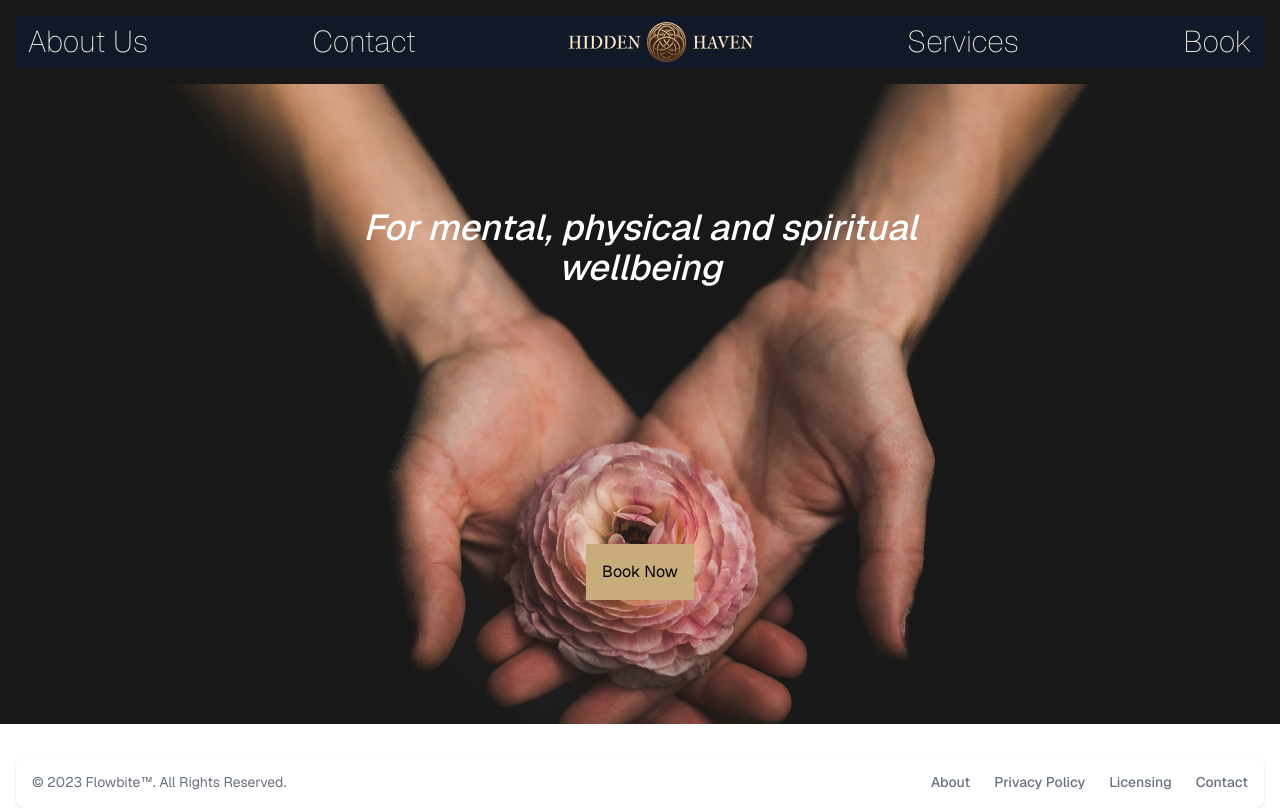
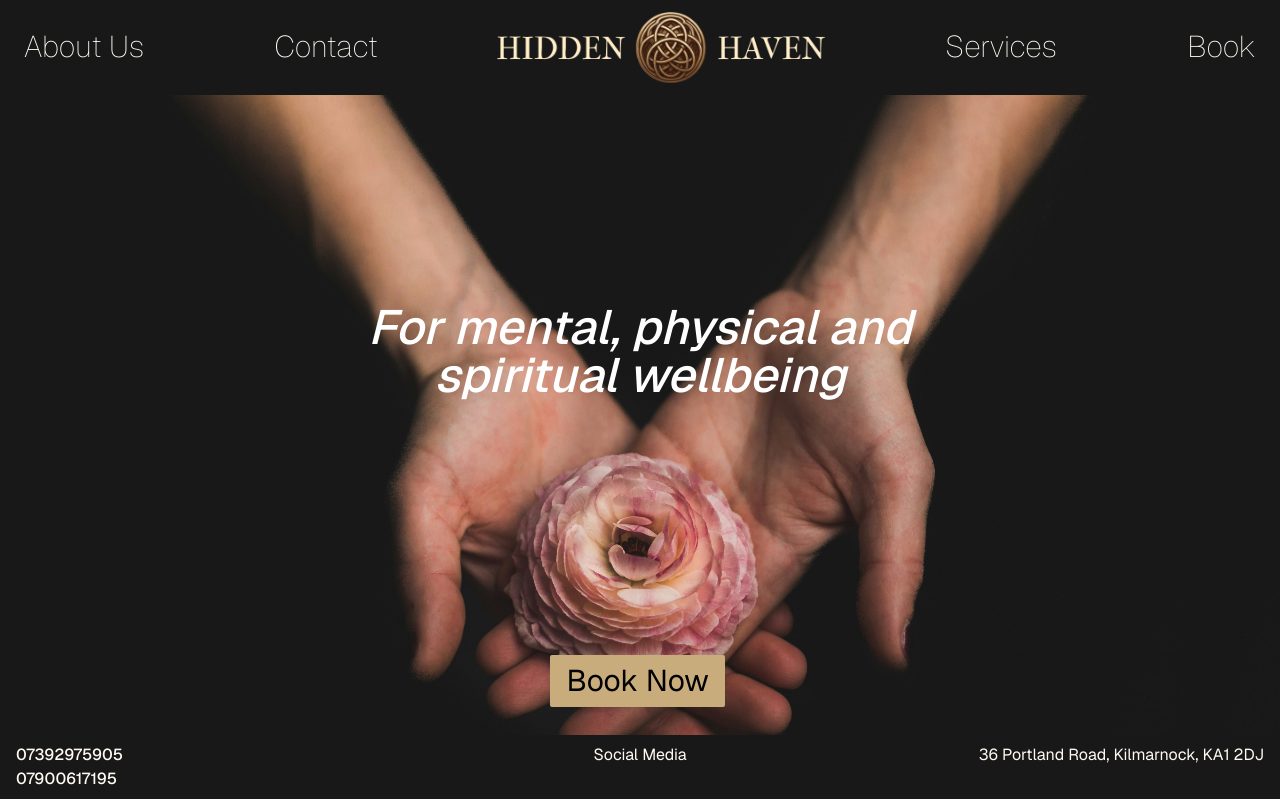
Before and after one commit to BSasfy/hidden-haven, a Next.js app: page / in a window 1280 px wide. Built offline with nearby package versions, Linux system fonts and the light colour scheme.

Commit message:
Footer and Front Page

```diff
--- a/app/_components/footer/Footer.tsx
+++ b/app/_components/footer/Footer.tsx
@@ -1,36 +1,17 @@
 export function Footer() {
   return (
-    <footer className="m-4 rounded-lg bg-white shadow dark:bg-gray-800">
-      <div className="mx-auto w-full max-w-screen-xl p-4 md:flex md:items-center md:justify-between">
-        <span className="text-sm text-gray-500 sm:text-center dark:text-gray-400">
-          © 2023{" "}
-          <a href="https://flowbite.com/" className="hover:underline">
-            Flowbite™
-          </a>
-          . All Rights Reserved.
+    <footer className="bg-[#181818]">
+      <div className="flex w-full max-w-screen-xl flex-col justify-between gap-4 px-4 py-2 text-[#FFFBF2] max-sm:items-center md:flex-row">
+        <span className="text-md w-1/3 justify-items-center font-medium md:justify-items-start">
+          <div>07392975905</div>
+          <div>07900617195</div>
         </span>
-        <ul className="mt-3 flex flex-wrap items-center text-sm font-medium text-gray-500 sm:mt-0 dark:text-gray-400">
-          <li>
-            <a href="#" className="me-4 hover:underline md:me-6">
-              About
-            </a>
-          </li>
-          <li>
-            <a href="#" className="me-4 hover:underline md:me-6">
-              Privacy Policy
-            </a>
-          </li>
-          <li>
-            <a href="#" className="me-4 hover:underline md:me-6">
-              Licensing
-            </a>
-          </li>
-          <li>
-            <a href="#" className="hover:underline">
-              Contact
-            </a>
-          </li>
-        </ul>
+        <div className="w-1/3 justify-items-center">
+          <div>Social Media</div>
+        </div>
+        <div className="w-1/3 justify-items-center max-sm:text-center md:justify-items-end">
+          <div>36 Portland Road, Kilmarnock, KA1 2DJ</div>
+        </div>
       </div>
     </footer>
   );
--- a/app/_components/nav-bar/NavBar.tsx
+++ b/app/_components/nav-bar/NavBar.tsx
@@ -1,7 +1,7 @@
 export function NavBar() {
   return (
     <nav className="border-gray-200 bg-[#181818]">
-      <div className="flex max-w-screen-xl flex-wrap p-4">
+      <div className="flex max-w-screen-xl flex-wrap p-3">
         {/* Hamburger menu button */}
         {/* <button
           data-collapse-toggle="navbar-default"
@@ -13,45 +13,42 @@ export function NavBar() {
           <span className="sr-only">Open main menu</span>
         </button> */}
         <div className="hidden w-full justify-items-center md:block md:w-full md:max-w-7xl">
-          <ul className="flex w-full flex-col justify-between border border-gray-700 bg-gray-800 p-4 font-medium md:mt-0 md:flex-row md:space-x-8 md:border-0 md:bg-gray-900 md:p-0">
-            <li>
+          <ul className="flex w-full flex-col justify-between border border-gray-700 p-4 font-medium md:mt-0 md:flex-row md:space-x-8 md:border-0 md:p-0">
+            <li className="content-center">
               <a
                 href="/about"
-                className="block px-3 py-2 text-xl font-thin text-[#FFFBF2] hover:text-[#FFFBF2] md:border-0 md:hover:bg-transparent md:hover:text-blue-500 lg:text-3xl"
+                className="block px-3 text-xl font-thin text-[#FFFBF2] hover:text-[#FFFBF2] md:border-0 md:text-3xl md:hover:bg-transparent md:hover:text-blue-500"
               >
                 About Us
               </a>
             </li>
-            <li>
+            <li className="content-center">
               <a
                 href="/contact"
-                className="block px-3 py-2 font-thin text-[#FFFBF2] hover:text-[#FFFBF2] md:border-0 md:hover:bg-transparent md:hover:text-blue-500 lg:text-3xl"
+                className="block px-3 py-2 font-thin text-[#FFFBF2] hover:text-[#FFFBF2] md:border-0 md:text-3xl md:hover:bg-transparent md:hover:text-blue-500"
               >
                 Contact
               </a>
             </li>
-            <a
-              href="https://thehiddenhaven.co.uk/"
-              className="flex items-center space-x-3"
-            >
+            <a href="https://thehiddenhaven.co.uk/" className="flex space-x-3">
               <img
                 src="/logo-with-text.png"
-                className="h-10"
+                className="w-[330px]"
                 alt="Hidden Haven Logo"
               />
             </a>
-            <li>
+            <li className="content-center">
               <a
                 href="/services"
-                className="block px-3 py-2 font-thin text-[#FFFBF2] hover:text-[#FFFBF2] md:border-0 md:hover:bg-transparent md:hover:text-blue-500 lg:text-3xl"
+                className="block px-3 py-2 font-thin text-[#FFFBF2] hover:text-[#FFFBF2] md:border-0 md:text-3xl md:hover:bg-transparent md:hover:text-blue-500"
               >
                 Services
               </a>
             </li>
-            <li>
+            <li className="content-center">
               <a
                 href="#"
-                className="block px-3 py-2 font-thin text-[#FFFBF2] hover:text-[#FFFBF2] md:border-0 md:hover:bg-transparent md:hover:text-blue-500 lg:text-3xl"
+                className="block px-3 py-2 font-thin text-[#FFFBF2] hover:text-[#FFFBF2] md:border-0 md:text-3xl md:hover:bg-transparent md:hover:text-blue-500"
               >
                 Book
               </a>
--- a/app/page.tsx
+++ b/app/page.tsx
@@ -1,11 +1,15 @@
 export default function HomePage() {
   return (
     <main>
-      <div className="mb-8 h-[80vh] w-full content-center justify-items-center bg-[url('/homepage-hands.jpg')] bg-cover bg-center bg-no-repeat">
-        <div className="w-1/2 pb-[20%] text-center font-medium italic text-white md:text-4xl">
+      <div className="relative h-[80vh] w-full content-center justify-items-center bg-[url('/homepage-hands.jpg')] bg-cover bg-center bg-no-repeat">
+        <div className="mb-[10%] w-4/5 text-center text-4xl font-medium italic text-white md:w-1/2 lg:text-5xl">
           For mental, physical and spiritual wellbeing
         </div>
-        <button className="bg-[#C9AC7C] p-4">Book Now</button>
+        <div className="w-full justify-items-center">
+          <button className="absolute bottom-7 left-[36vw] rounded-sm bg-[#C9AC7C] px-4 py-2 text-3xl md:left-[43%]">
+            Book Now
+          </button>
+        </div>
       </div>
     </main>
   );
```
